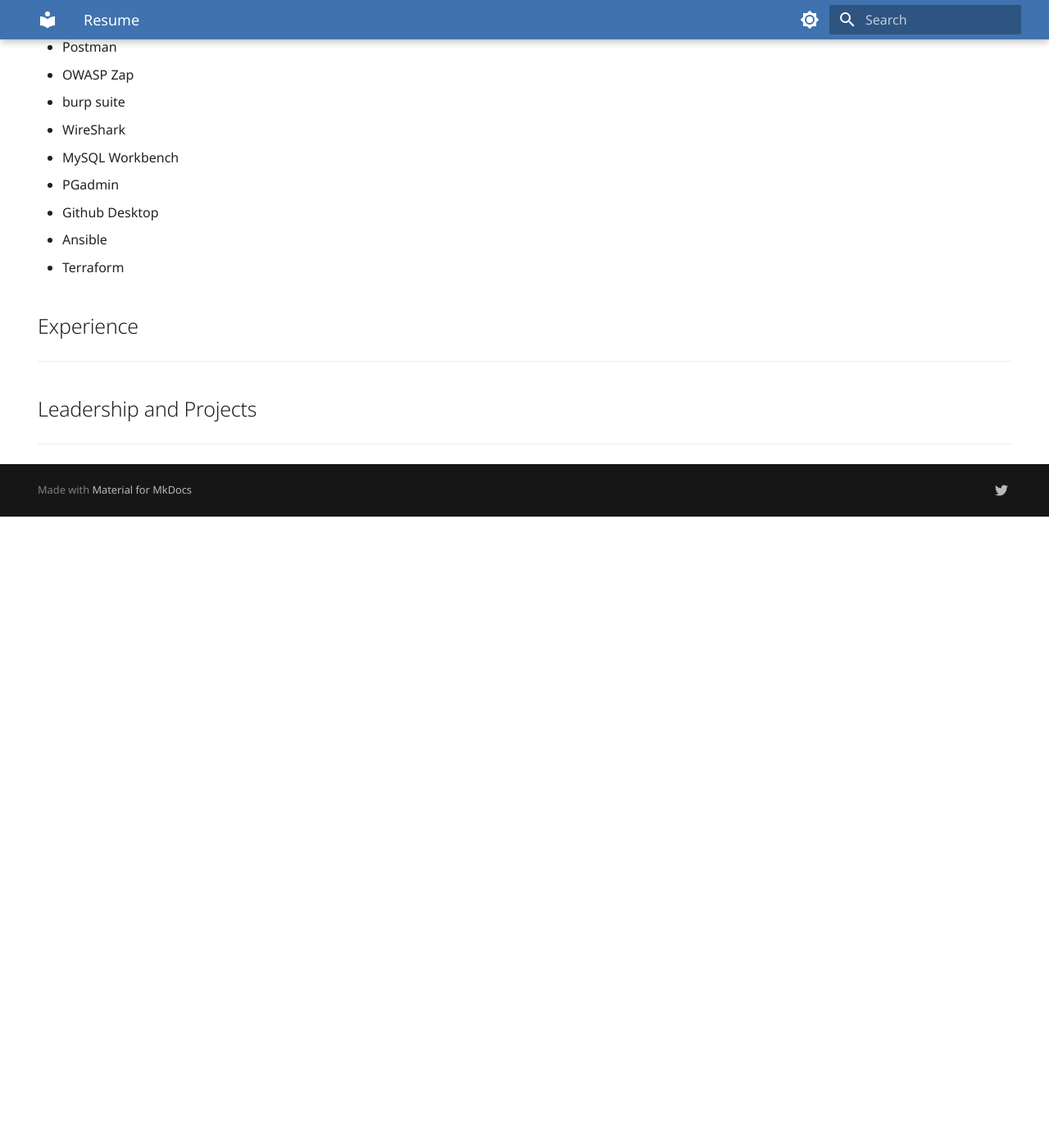
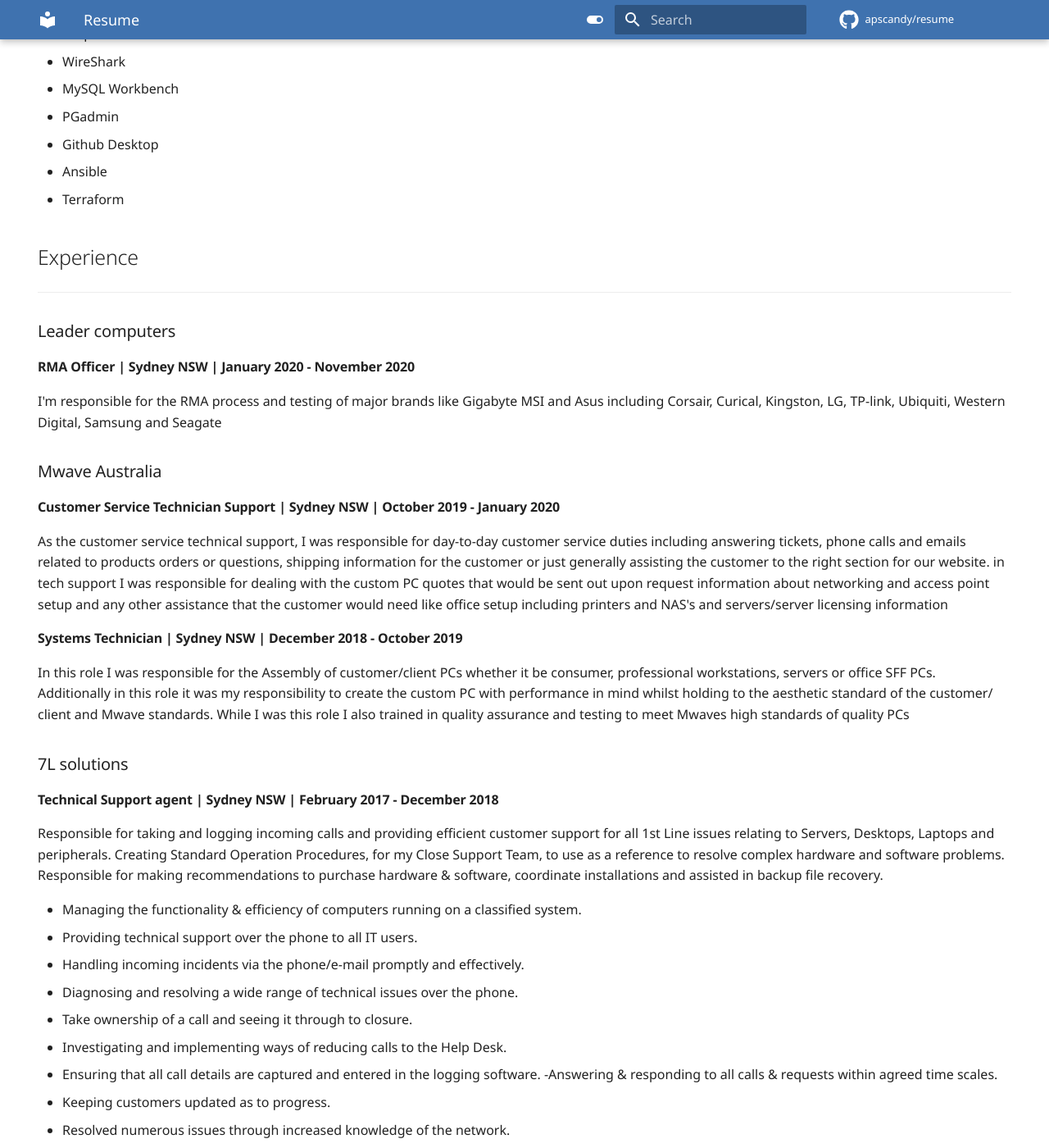
Before and after one commit to apscandy/resume, an MkDocs documentation site: the page built from docs/index.md, in a window 1280 px wide and 1400 px high, scrolled down 1631 px. Shown: the whole window at 82% size. Built offline with MkDocs 1.6.1 and Material for MkDocs 9.7.7, drawn with Linux system fonts in a browser that asks for light colours; comment, search, counter and statistics services are not loaded; before the commit the page ends 2261 px from its top, so only the background shows below that; some of the changed text lies outside the part shown.

Commit message:
testing designs

```diff
--- a/docs/index.md
+++ b/docs/index.md
@@ -8,14 +8,12 @@
 
 ## Education
 ---
-### Queensland University of Technology (QUT) | Brisbane, QLD
-Bachelor of Information Technology (Computer Science)
 
-__Expected Graduation December 2024__
+### Queensland University of Technology (QUT)
+#### Bachelor of Information Technology | Expected Graduation December 2024
+
 ### TAFE South Brisbane
-Certificate IV in Cyber Security - 22334VIC
-
-__Completed November 2021__
+#### Certificate IV in Cyber Security - 22334VIC | Completed December 2021
 
 ## Skills
 ---
@@ -60,6 +58,83 @@
 
 ## Experience
 ---
+### Leader computers
+#### RMA Officer | Sydney NSW | January 2020 - November 2020
+I'm responsible for the RMA process and testing of major brands like Gigabyte
+MSI and Asus including Corsair, Curical, Kingston, LG, TP-link, Ubiquiti,
+Western Digital, Samsung and Seagate
 
+### Mwave Australia
+#### Customer Service Technician Support | Sydney NSW | October 2019 - January 2020
+As the customer service technical support, I was responsible for day-to-day
+customer service duties including answering tickets, phone calls and emails
+related to products orders or questions, shipping information for the customer
+or just generally assisting the customer to the right section for our website.
+in tech support I was responsible for dealing with the custom PC quotes that
+would be sent out upon request information about networking and access point
+setup and any other assistance that the customer would need like office setup
+including printers and NAS's and servers/server licensing information
+
+#### Systems Technician | Sydney NSW | December 2018 - October 2019
+In this role I was responsible for the Assembly of customer/client PCs whether
+it be consumer, professional workstations, servers or office SFF PCs.
+Additionally in this role it was my responsibility to create the custom PC with
+performance in mind whilst holding to the aesthetic standard of the customer/
+client and Mwave standards.
+While I was this role I also trained in quality assurance and testing to meet
+Mwaves high standards of quality PCs
+
+### 7L solutions
+#### Technical Support agent | Sydney NSW | February 2017 - December 2018
+Responsible for taking and logging incoming calls and providing efficient
+customer support for all
+1st Line issues relating to Servers, Desktops, Laptops and peripherals.
+Creating Standard Operation
+Procedures, for my Close Support Team, to use as a reference to resolve
+complex hardware and
+software problems. Responsible for making recommendations to purchase
+hardware & software,
+coordinate installations and assisted in backup file recovery.
+
+- Managing the functionality & efficiency of computers running on a classified
+system.
+- Providing technical support over the phone to all IT users.
+- Handling incoming incidents via the phone/e-mail promptly and effectively.
+- Diagnosing and resolving a wide range of technical issues over the phone.
+- Take ownership of a call and seeing it through to closure.
+- Investigating and implementing ways of reducing calls to the Help Desk.
+- Ensuring that all call details are captured and entered in the logging
+software.
+ -Answering & responding to all calls & requests within agreed time scales.
+- Keeping customers updated as to progress.
+- Resolved numerous issues through increased knowledge of the network.
+
+### Angels for the forgotten inc
+#### Technical Support Officer | Goulburn NSW | January 2016 - February 2017
+Customer service focused Technical Support Officer with 1-year
+career experience in help desk environments. Highly adept in systems analysis
+diagnostics and troubleshooting and conflict resolution.
+Exhibits excellent organizational and problem-solving skills. Works well in team
+environments and displays a strong work ethic.
+
+- Help Desk.
+- Customer service-oriented.
+- Excellent communicator.
+- Conflict resolution.
 ## Leadership and Projects
 ---
+### Google Developer Student Club Lead (QUT)
+
+### QUT Impact
+
+### QUT Code Network
+
+### QUT White Hats
+
+### Asynchronous blog platform
+
+### SSH log viewer admin panel
+
+### Discord bots
+
+### Fake user dataclass package
--- a/mkdocs.yml
+++ b/mkdocs.yml
@@ -2,29 +2,39 @@
 extra_css:
   - stylesheets/extra.css
 theme:
+  icon:
+    repo: fontawesome/brands/github
+
   name: material
+
   font:
     text: Noto Sans
+
   features:
     - navigation.tabs
     - header.autohide
     - navigation.top
+
   palette:
-
-    # Palette toggle for light mode
     - scheme: default
       toggle:
-        icon: material/brightness-7
+        icon: material/toggle-switch
         name: Switch to dark mode
 
-    # Palette toggle for dark mode
     - scheme: slate
       toggle:
-        icon: material/brightness-4
+        icon: material/toggle-switch-off-outline
         name: Switch to light mode
+
 markdown_extensions:
   - meta
+
 extra:
   social:
-    - icon: fontawesome/brands/twitter
-      link: https://twitter.com/squidfunk
+    - icon: fontawesome/brands/github
+      link: https://github.com/apscandy
+    - icon: fontawesome/brands/linkedin
+      link: https://www.linkedin.com/in/andrew-clarke-534a62195/
+
+repo_url: https://github.com/apscandy/resume
+repo_name: apscandy/resume
```
Also changed, not shown: 1 other file.
